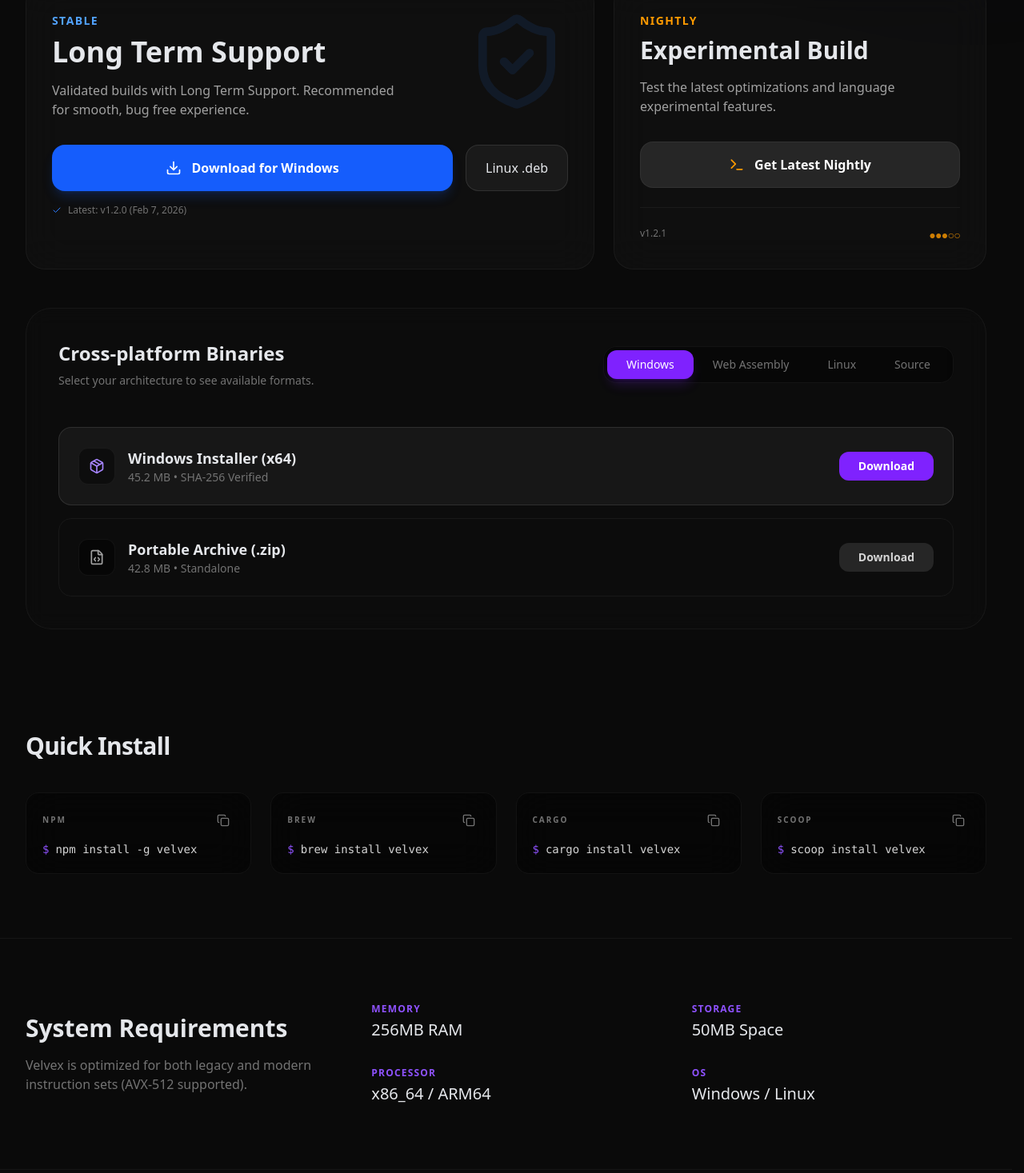
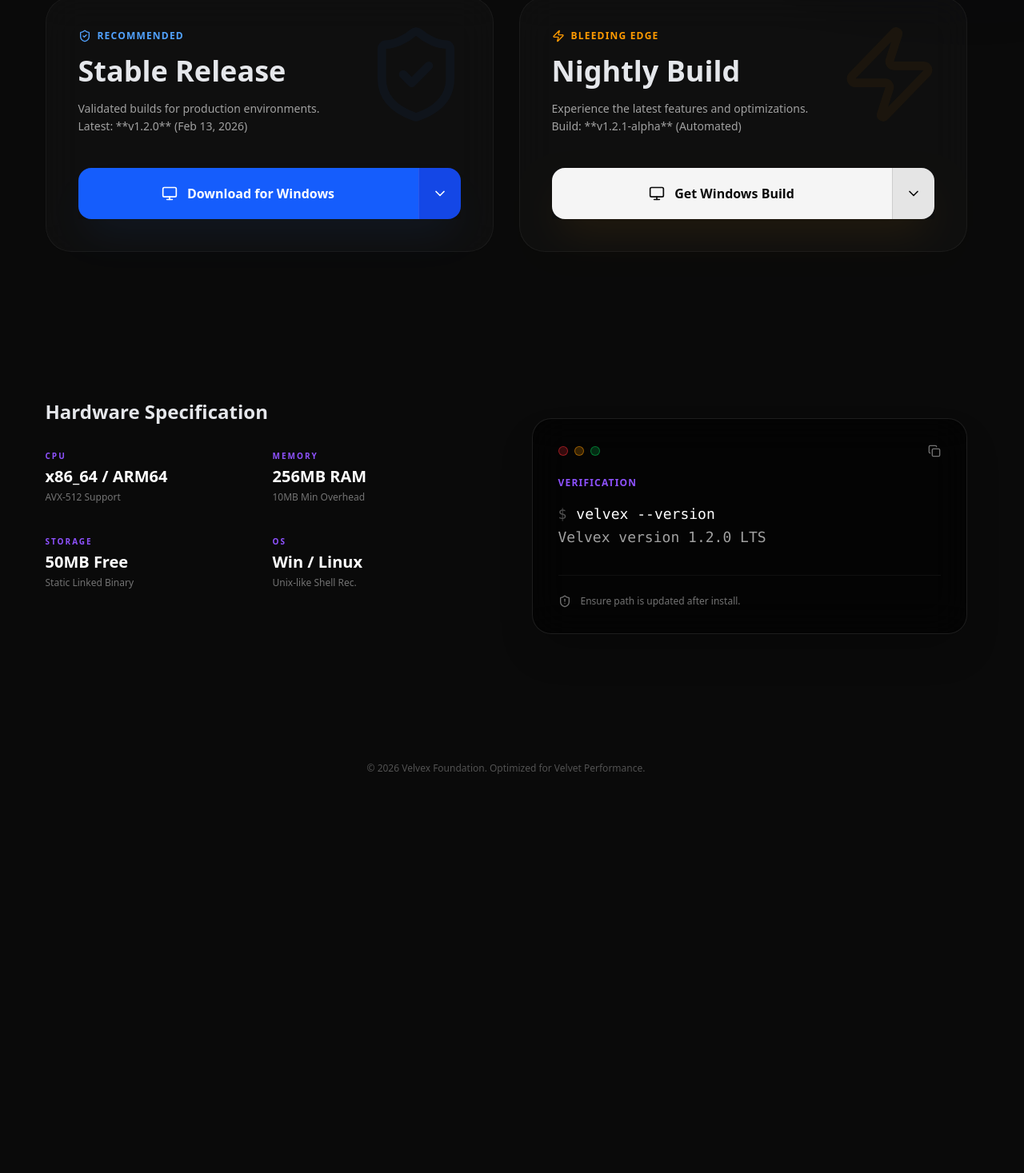
Before and after one commit to AtharvDubey12/frontend, a React (Vite) app: page /download in a window 1280 px wide. Shown: the part 563-2030 px from the top of the page at 80% size. After the commit the page ends 1612 px from the top, so only its background shows below. Built offline with nearby package versions, Linux system fonts and the light colour scheme; what better-react-mathjax would draw is missing.

Commit message:
updated UI

```diff
--- a/src/components/DocPage.jsx
+++ b/src/components/DocPage.jsx
@@ -58,7 +58,7 @@
       return (
         <h1
           id={id}
-          className="text-5xl font-bold tracking-tight mb-8 bg-clip-text text-transparent bg-gradient-to-b from-white to-neutral-400"
+          className="text-5xl font-bold tracking-tight mb-8 bg-clip-text text-transparent bg-linear-to-b from-white to-neutral-400"
         >
           {children}
         </h1>
--- a/src/pages/Download.jsx
+++ b/src/pages/Download.jsx
@@ -1,249 +1,204 @@
-import React, { useState } from "react";
+import React, { useState, useRef, useEffect } from "react";
 import {
   Download,
   ChevronDown,
-  Terminal,
-  Package,
-  FileCode,
-  Github,
-  Book,
-  ExternalLink,
-  Cpu,
   ShieldCheck,
   Zap,
+  Monitor,
+  Cpu,
+  Globe,
+  Terminal,
+  Check,
   Copy,
-  Check
+  ShieldAlert
 } from "lucide-react";
 import Navbar from "../components/Navbar";
 
 export default function VelvexDownloads() {
-  const [selectedOS, setSelectedOS] = useState("windows");
-  const [copied, setCopied] = useState("");
+  const [ltsPlatform, setLtsPlatform] = useState({ id: "windows", label: "Windows", icon: <Monitor className="w-5 h-5" /> });
+  const [nightlyPlatform, setNightlyPlatform] = useState({ id: "windows", label: "Windows", icon: <Monitor className="w-5 h-5" /> });
+  const [isLtsOpen, setIsLtsOpen] = useState(false);
+  const [isNightlyOpen, setIsNightlyOpen] = useState(false);
+  const [copied, setCopied] = useState(false);
 
-  const copyToClipboard = (text) => {
-    navigator.clipboard.writeText(text);
-    setCopied(text);
-    setTimeout(() => setCopied(""), 2000);
+  const platforms = [
+    { id: "windows", label: "Windows", sub: "x64 Installer", icon: <Monitor className="w-5 h-5" /> },
+    { id: "linux", label: "Linux", sub: "x64 Binary", icon: <Cpu className="w-5 h-5" /> },
+    { id: "wasm", label: "WASM SDK", sub: "Web Bundle", icon: <Globe className="w-5 h-5" /> },
+  ];
+
+  const copyCmd = () => {
+    navigator.clipboard.writeText("velvex --version");
+    setCopied(true);
+    setTimeout(() => setCopied(false), 2000);
   };
 
   return (
-    <div className="min-h-screen bg-neutral-950 text-gray-200 selection:bg-violet-500/30 font-sans">
-      {/* Background Decorative Glows */}
-      <div className="fixed inset-0 overflow-hidden pointer-events-none">
+    <div className="min-h-screen bg-neutral-950 text-gray-200 selection:bg-violet-500/30 font-sans relative">
+      {/* ✅ Subtle Background Decorative Glows */}
+      <div className="fixed inset-0 overflow-hidden pointer-events-none z-0">
         <div className="absolute -top-[10%] -left-[10%] w-[40%] h-[40%] bg-violet-900/20 blur-[120px] rounded-full" />
         <div className="absolute top-[20%] -right-[10%] w-[30%] h-[30%] bg-blue-900/10 blur-[120px] rounded-full" />
       </div>
 
+      <div className="relative z-10">
         <Navbar />
 
-      {/* Hero Section */}
-      <section className="relative px-8 pt-32 pb-20">
+        <section className="relative px-8 pt-48 pb-20">
           <div className="max-w-7xl mx-auto text-center">
-
-          <h1 className="text-6xl md:text-7xl font-bold mb-6 tracking-tighter bg-clip-text text-transparent bg-gradient-to-b from-white to-neutral-500">
-            Download <br />Velvex
+            <h1 className="text-6xl md:text-8xl font-bold mb-6 tracking-tighter bg-clip-text text-transparent bg-gradient-to-b from-white to-neutral-500">
+              Download Velvex
             </h1>
             <p className="text-lg text-neutral-400 max-w-2xl mx-auto leading-relaxed">
-            Download the high-performance compiler for velvet.
-            Production-ready binaries and nightly builds for every platform.
+              The high-performance compiler for Velvet. Optimized for efficiency,
+              built for mathematical precision.
             </p>
           </div>
         </section>
 
-      {/* Main Download Grid */}
-      <section className="px-8 py-12 relative">
-        <div className="max-w-7xl mx-auto">
-          <div className="grid lg:grid-cols-5 gap-6 mb-12">
+        {/* 🚀 Dual Action Section */}
+        <section className="px-8 py-12">
+          <div className="max-w-6xl mx-auto grid md:grid-cols-2 gap-8">
 
-            {/* Stable Release Card */}
-            <div className="lg:col-span-3 group relative overflow-hidden bg-neutral-900/40 backdrop-blur-xl border border-white/5 rounded-3xl p-8 hover:border-blue-500/30 transition-all duration-500">
-              <div className="absolute top-0 right-0 p-8 opacity-10 group-hover:opacity-20 transition-opacity">
+            {/* Stable (LTS) Card - Added overflow-visible and dynamic z-index to fix layering */}
+            <div className={`bg-neutral-900/40 backdrop-blur-xl border border-white/5 rounded-[32px] p-10 relative group overflow-visible transition-all ${isLtsOpen ? 'z-50' : 'z-10'}`}>
+              <div className="absolute top-0 right-0 p-8 opacity-5 group-hover:opacity-10 transition-opacity">
                 <ShieldCheck className="w-32 h-32 text-blue-500" />
               </div>
-
               <div className="relative">
-                <span className="text-blue-400 text-sm font-bold tracking-widest uppercase">Stable</span>
-                <h2 className="text-4xl font-bold mt-2 mb-4">Long Term Support</h2>
-                <p className="text-neutral-400 mb-8 max-w-md">
-                  Validated builds with Long Term Support. Recommended for smooth, bug free experience.
+                <div className="flex items-center gap-2 text-blue-400 text-xs font-bold tracking-widest uppercase mb-4">
+                  <ShieldCheck className="w-4 h-4" /> Recommended
+                </div>
+                <h2 className="text-4xl font-bold mb-4">Stable Release</h2>
+                <p className="text-neutral-400 mb-10 text-sm leading-relaxed">
+                  Validated builds for production environments. <br/>
+                  Latest: **v1.2.0** (Feb 13, 2026)
                 </p>
 
-                <div className="flex flex-wrap gap-4">
-                  <button className="flex-1 min-w-[200px] bg-blue-600 hover:bg-blue-500 text-white px-8 py-4 rounded-2xl transition-all font-semibold flex items-center justify-center gap-3 shadow-lg shadow-blue-600/20">
-                    <Download className="w-5 h-5" />
-                    Download for Windows
+                <div className="flex items-stretch shadow-2xl shadow-blue-500/10">
+                  <button className="flex-1 flex items-center justify-center gap-3 bg-blue-600 hover:bg-blue-500 text-white font-bold py-5 rounded-l-2xl transition-all">
+                    {ltsPlatform.icon}
+                    Download for {ltsPlatform.label}
                   </button>
-                  <button className="px-6 py-4 bg-white/5 hover:bg-white/10 border border-white/10 rounded-2xl transition-all font-medium flex items-center gap-2">
-                    Linux .deb
+                  <div className="relative">
+                    <button onClick={() => setIsLtsOpen(!isLtsOpen)} className="h-full px-4 bg-blue-700 hover:bg-blue-600 border-l border-white/10 rounded-r-2xl text-white transition-all">
+                      <ChevronDown className={`w-5 h-5 transition-transform ${isLtsOpen ? 'rotate-180' : ''}`} />
                     </button>
+                    {isLtsOpen && (
+                      <div className="absolute top-full right-0 mt-2 w-56 p-2 bg-neutral-900 border border-white/10 rounded-2xl z-[100] shadow-2xl animate-in fade-in zoom-in-95 duration-200">
+                        {platforms.map(p => (
+                          <button key={p.id} onClick={() => { setLtsPlatform(p); setIsLtsOpen(false); }} className="w-full flex items-center gap-3 p-3 hover:bg-white/5 rounded-xl transition-colors">
+                            <div className="text-neutral-400">{p.icon}</div>
+                            <div className="text-left">
+                              <p className="text-sm font-bold text-white">{p.label}</p>
+                              <p className="text-[10px] text-neutral-500 uppercase">{p.sub}</p>
                             </div>
-                <p className="mt-4 text-xs text-neutral-500 flex items-center gap-2">
-                  <Check className="w-3 h-3 text-blue-500" /> Latest: v1.2.0 (Feb 7, 2026)
-                </p>
+                          </button>
+                        ))}
                       </div>
-            </div>
-
-            {/* Nightly Build Card */}
-            <div className="lg:col-span-2 group relative overflow-hidden bg-neutral-900/40 backdrop-blur-xl border border-white/5 rounded-3xl p-8 hover:border-amber-500/30 transition-all duration-500">
-              <span className="text-amber-500 text-sm font-bold tracking-widest uppercase">Nightly</span>
-              <h2 className="text-3xl font-bold mt-2 mb-4">Experimental Build</h2>
-              <p className="text-neutral-400 mb-8">
-                Test the latest optimizations and language experimental features.
-              </p>
-
-              <button className="w-full bg-neutral-800 hover:bg-neutral-700 text-white px-6 py-4 rounded-2xl transition-all font-semibold flex items-center justify-center gap-3 border border-white/5">
-                <Terminal className="w-5 h-5 text-amber-500" />
-                Get Latest Nightly
-              </button>
-              <div className="mt-6 pt-6 border-t border-white/5">
-                 <div className="flex justify-between text-sm">
-                    <span className="text-neutral-500 text-xs">v1.2.1</span>
-                    <span className="text-amber-500/80 tracking-tighter">●●●○○</span>
+                    )}
                   </div>
                 </div>
               </div>
             </div>
 
-          {/* Platform Detail Section */}
-          <div className="bg-neutral-900/20 backdrop-blur-md border border-white/5 rounded-[32px] p-4 md:p-10">
-            <div className="flex flex-col md:flex-row md:items-center justify-between gap-8 mb-12">
-              <div>
-                <h3 className="text-2xl font-bold mb-2">Cross-platform Binaries</h3>
-                <p className="text-neutral-500 text-sm">Select your architecture to see available formats.</p>
+            {/* Nightly (Experimental) Card - Added overflow-visible and dynamic z-index */}
+            <div className={`bg-neutral-900/40 backdrop-blur-xl border border-white/5 rounded-[32px] p-10 relative group overflow-visible transition-all ${isNightlyOpen ? 'z-50' : 'z-10'}`}>
+               <div className="absolute top-0 right-0 p-8 opacity-5 group-hover:opacity-10 transition-opacity text-amber-500">
+                <Zap className="w-32 h-32" />
               </div>
+              <div className="relative">
+                <div className="flex items-center gap-2 text-amber-500 text-xs font-bold tracking-widest uppercase mb-4">
+                  <Zap className="w-4 h-4" /> Bleeding Edge
+                </div>
+                <h2 className="text-4xl font-bold mb-4">Nightly Build</h2>
+                <p className="text-neutral-400 mb-10 text-sm leading-relaxed">
+                  Experience the latest features and optimizations. <br/>
+                  Build: **v1.2.1-alpha** (Automated)
+                </p>
 
-              <div className="flex p-1 bg-black/40 rounded-2xl border border-white/5 backdrop-blur-xl">
-                {["windows", "Web Assembly", "linux", "source"].map((os) => (
-                  <button
-                    key={os}
-                    onClick={() => setSelectedOS(os)}
-                    className={`px-6 py-2 rounded-xl text-sm font-medium transition-all ${
-                      selectedOS === os
-                      ? "bg-violet-600 text-white shadow-lg shadow-violet-600/20"
-                      : "text-neutral-500 hover:text-white"
-                    }`}
-                  >
-                    {os.charAt(0).toUpperCase() + os.slice(1)}
+                <div className="flex items-stretch shadow-2xl shadow-amber-500/10">
+                  <button className="flex-1 flex items-center justify-center gap-3 bg-neutral-100 hover:bg-white text-neutral-950 font-bold py-5 rounded-l-2xl transition-all">
+                    {nightlyPlatform.icon}
+                    Get {nightlyPlatform.label} Build
+                  </button>
+                  <div className="relative">
+                    <button onClick={() => setIsNightlyOpen(!isNightlyOpen)} className="h-full px-4 bg-neutral-200 hover:bg-white border-l border-black/10 rounded-r-2xl text-neutral-950 transition-all">
+                      <ChevronDown className={`w-5 h-5 transition-transform ${isNightlyOpen ? 'rotate-180' : ''}`} />
+                    </button>
+                    {isNightlyOpen && (
+                      <div className="absolute top-full right-0 mt-2 w-56 p-2 bg-neutral-900 border border-white/10 rounded-2xl z-[100] shadow-2xl animate-in fade-in zoom-in-95 duration-200">
+                        {platforms.map(p => (
+                          <button key={p.id} onClick={() => { setNightlyPlatform(p); setIsNightlyOpen(false); }} className="w-full flex items-center gap-3 p-3 hover:bg-white/5 rounded-xl transition-colors">
+                            <div className="text-neutral-400">{p.icon}</div>
+                            <div className="text-left text-white">
+                              <p className="text-sm font-bold">{p.label}</p>
+                              <p className="text-[10px] text-neutral-500 uppercase">{p.sub}</p>
+                            </div>
                           </button>
                         ))}
                       </div>
+                    )}
                   </div>
-
-            <div className="grid gap-4">
-               {/* Simplified mapping for demo */}
-               <DownloadRow
-                icon={<Package className="w-5 h-5 text-violet-400" />}
-                title={selectedOS === "windows" ? "Windows Installer (x64)" : "Universal Binary"}
-                meta="45.2 MB • SHA-256 Verified"
-                isPrimary
-               />
-               <DownloadRow
-                icon={<FileCode className="w-5 h-5 text-neutral-400" />}
-                title="Portable Archive (.zip)"
-                meta="42.8 MB • Standalone"
-               />
+                </div>
               </div>
             </div>
           </div>
         </section>
 
-      {/* Package Managers - Terminal Style */}
-      <section className="px-8 py-20">
-        <div className="max-w-7xl mx-auto">
-          <h2 className="text-3xl font-bold mb-10 tracking-tight text-center md:text-left">Quick Install</h2>
-          <div className="grid md:grid-cols-2 lg:grid-cols-4 gap-6">
-            <TerminalBox label="npm" cmd="npm install -g velvex" copyFn={copyToClipboard} copied={copied} />
-            <TerminalBox label="brew" cmd="brew install velvex" copyFn={copyToClipboard} copied={copied} />
-            <TerminalBox label="cargo" cmd="cargo install velvex" copyFn={copyToClipboard} copied={copied} />
-            <TerminalBox label="scoop" cmd="scoop install velvex" copyFn={copyToClipboard} copied={copied} />
+        {/* 🛠 Requirements & Verification */}
+        <section className="px-8 py-20 relative z-0">
+          <div className="max-w-6xl mx-auto grid lg:grid-cols-2 gap-16 items-center">
+
+            {/* Requirements List */}
+            <div>
+              <h3 className="text-2xl font-bold mb-8">Hardware Specification</h3>
+              <div className="grid grid-cols-2 gap-y-10 gap-x-6">
+                <SpecItem label="CPU" value="x86_64 / ARM64" sub="AVX-512 Support" />
+                <SpecItem label="Memory" value="256MB RAM" sub="10MB Min Overhead" />
+                <SpecItem label="Storage" value="50MB Free" sub="Static Linked Binary" />
+                <SpecItem label="OS" value="Win / Linux" sub="Unix-like Shell Rec." />
               </div>
             </div>
-      </section>
 
-      {/* Minimal Requirements */}
-      <section className="px-8 py-20 border-t border-white/5">
-        <div className="max-w-7xl mx-auto flex flex-col md:flex-row gap-12 items-center">
-            <div className="md:w-1/3">
-                <h2 className="text-3xl font-bold mb-4">System Requirements</h2>
-                <p className="text-neutral-500">Velvex is optimized for both legacy and modern instruction sets (AVX-512 supported).</p>
+            {/* Verification Code Block */}
+            <div className="bg-black/60 rounded-3xl border mt-20 border-white/10 p-8 shadow-2xl backdrop-blur-xl">
+               <div className="flex justify-between items-center mb-6">
+                  <div className="flex gap-2">
+                    <div className="w-3 h-3 rounded-full bg-red-500/20 border border-red-500/50" />
+                    <div className="w-3 h-3 rounded-full bg-amber-500/20 border border-amber-500/50" />
+                    <div className="w-3 h-3 rounded-full bg-green-500/20 border border-green-500/50" />
                   </div>
-            <div className="md:w-2/3 grid grid-cols-2 gap-8 w-full">
-                <div className="space-y-1">
-                    <p className="text-xs font-bold text-violet-500 uppercase tracking-widest">Memory</p>
-                    <p className="text-xl font-medium">256MB RAM</p>
+                  <button onClick={copyCmd} className="text-neutral-500 hover:text-white transition-colors">
+                    {copied ? <Check className="w-4 h-4 text-green-500" /> : <Copy className="w-4 h-4" />}
+                  </button>
                </div>
-                <div className="space-y-1">
-                    <p className="text-xs font-bold text-violet-500 uppercase tracking-widest">Storage</p>
-                    <p className="text-xl font-medium">50MB Space</p>
-                </div>
-                <div className="space-y-1">
-                    <p className="text-xs font-bold text-violet-500 uppercase tracking-widest">Processor</p>
-                    <p className="text-xl font-medium">x86_64 / ARM64</p>
-                </div>
-                <div className="space-y-1">
-                    <p className="text-xs font-bold text-violet-500 uppercase tracking-widest">OS</p>
-                    <p className="text-xl font-medium">Windows / Linux</p>
+               <p className="text-xs font-bold text-violet-500 uppercase tracking-widest mb-4">Verification</p>
+               <code className="text-lg font-mono leading-relaxed block text-white">
+                  <span className="text-neutral-600 mr-3">$</span>velvex --version <br/>
+                  <span className="text-neutral-400">Velvex version 1.2.0 LTS</span>
+               </code>
+               <div className="mt-8 pt-6 border-t border-white/5 flex items-center gap-3 text-xs text-neutral-500">
+                  <ShieldAlert className="w-4 h-4" /> Ensure path is updated after install.
                </div>
             </div>
           </div>
         </section>
 
-      <footer className="py-20 px-8 border-t border-white/5">
-        <div className="max-w-7xl mx-auto flex flex-col md:flex-row justify-between items-center gap-8">
-            <div className="flex items-center gap-4">
-                <div className="w-10 h-10 rounded-xl bg-gradient-to-br from-violet-600 to-indigo-700 flex items-center justify-center">
-                    <div className="w-4 h-4 bg-white rotate-45" />
+        <footer className="py-20 text-center text-xs text-neutral-600">
+          © 2026 Velvex Foundation. Optimized for Velvet Performance.
+        </footer>
       </div>
-                <span className="text-xl font-bold tracking-tighter">VELVEX</span>
-            </div>
-            <div className="flex gap-10 text-sm font-medium text-neutral-500">
-                <a href="#" className="hover:text-white transition-colors">Docs</a>
-                <a href="#" className="hover:text-white transition-colors">GitHub</a>
-                <a href="#" className="hover:text-white transition-colors">Changelog</a>
-                <a href="#" className="hover:text-white transition-colors">Twitter</a>
-            </div>
-            <p className="text-xs text-neutral-600">© 2026 Velvex Foundation.</p>
-        </div>
-      </footer>
     </div>
   );
 }
 
-// Sub-components for cleaner structure
-function DownloadRow({ icon, title, meta, isPrimary = false }) {
+function SpecItem({ label, value, sub }) {
   return (
-    <div className={`group flex flex-col md:flex-row items-start md:items-center justify-between p-6 rounded-2xl border transition-all ${isPrimary ? 'bg-white/5 border-white/10 hover:border-violet-500/40' : 'bg-transparent border-white/5 hover:border-white/10'}`}>
-      <div className="flex items-center gap-4 mb-4 md:mb-0">
-        <div className="p-3 bg-black/40 rounded-xl border border-white/5 group-hover:scale-110 transition-transform">
-          {icon}
-        </div>
-        <div>
-          <h4 className="font-semibold text-lg">{title}</h4>
-          <p className="text-sm text-neutral-500">{meta}</p>
-        </div>
-      </div>
-      <button className={`px-6 py-2 rounded-xl text-sm font-bold transition-all ${isPrimary ? 'bg-violet-600 text-white hover:bg-violet-500' : 'bg-neutral-800 text-neutral-300 hover:bg-neutral-700'}`}>
-        Download
-      </button>
+    <div className="group">
+      <p className="text-[10px] font-bold text-violet-500 uppercase tracking-[2px] mb-1">{label}</p>
+      <p className="text-xl font-bold text-white mb-1">{value}</p>
+      <p className="text-xs text-neutral-500 group-hover:text-neutral-400 transition-colors">{sub}</p>
     </div>
   );
 }
-
-function TerminalBox({ label, cmd, copyFn, copied }) {
-  return (
-    <div className="bg-black/40 border border-white/5 rounded-2xl p-5 backdrop-blur-xl group hover:border-violet-500/30 transition-all">
-      <div className="flex justify-between items-center mb-3">
-        <span className="text-[10px] font-bold text-neutral-500 uppercase tracking-[2px]">{label}</span>
-        <button
-          onClick={() => copyFn(cmd)}
-          className="p-1.5 hover:bg-white/5 rounded-md transition-colors text-neutral-500 hover:text-violet-400"
-        >
-          {copied === cmd ? <Check className="w-4 h-4" /> : <Copy className="w-4 h-4" />}
-        </button>
-      </div>
-      <code className="text-sm font-mono text-neutral-300 block overflow-hidden text-ellipsis whitespace-nowrap">
-        <span className="text-violet-500 mr-2">$</span>{cmd}
-      </code>
-    </div>
-  );
-}
```
Also changed, not shown: src/components/VelvexShowcase.jsx (+144 -114 lines), src/pages/Landing.jsx (+0 -16 lines). Lines whose indentation alone changed are shown as unchanged.
